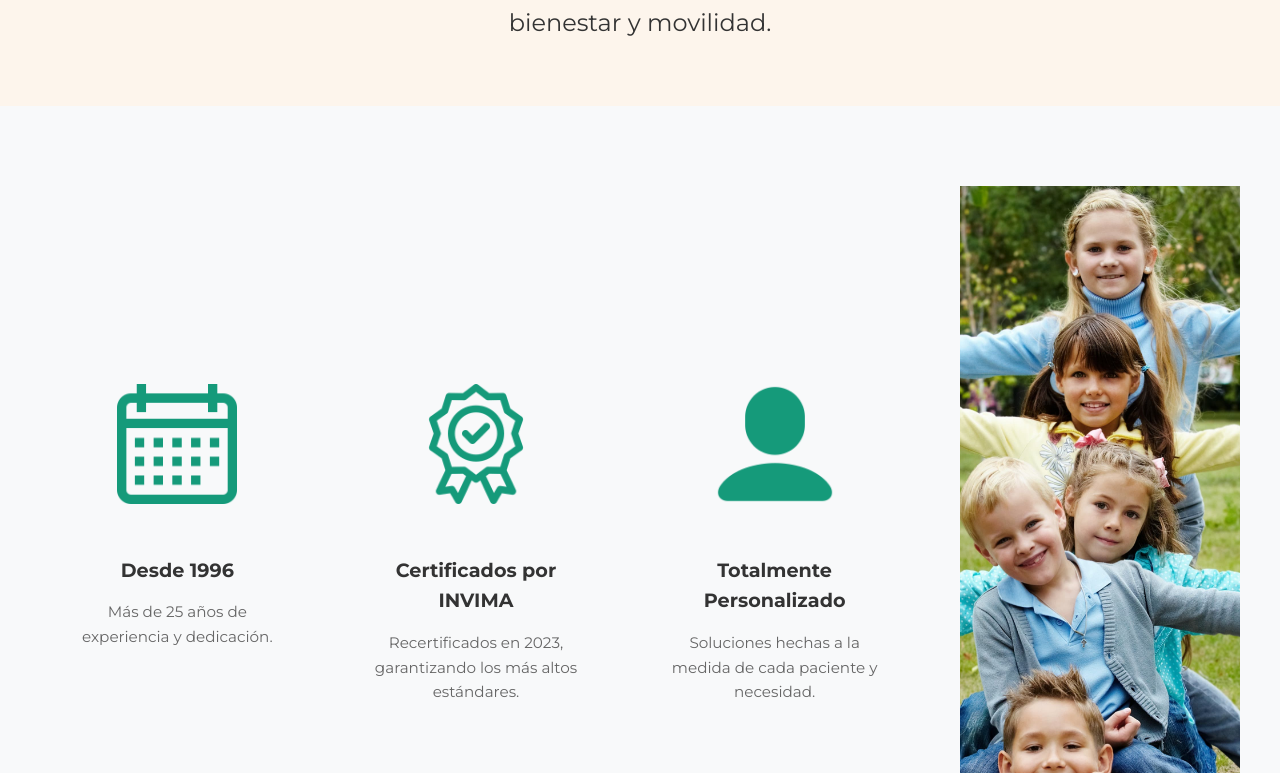
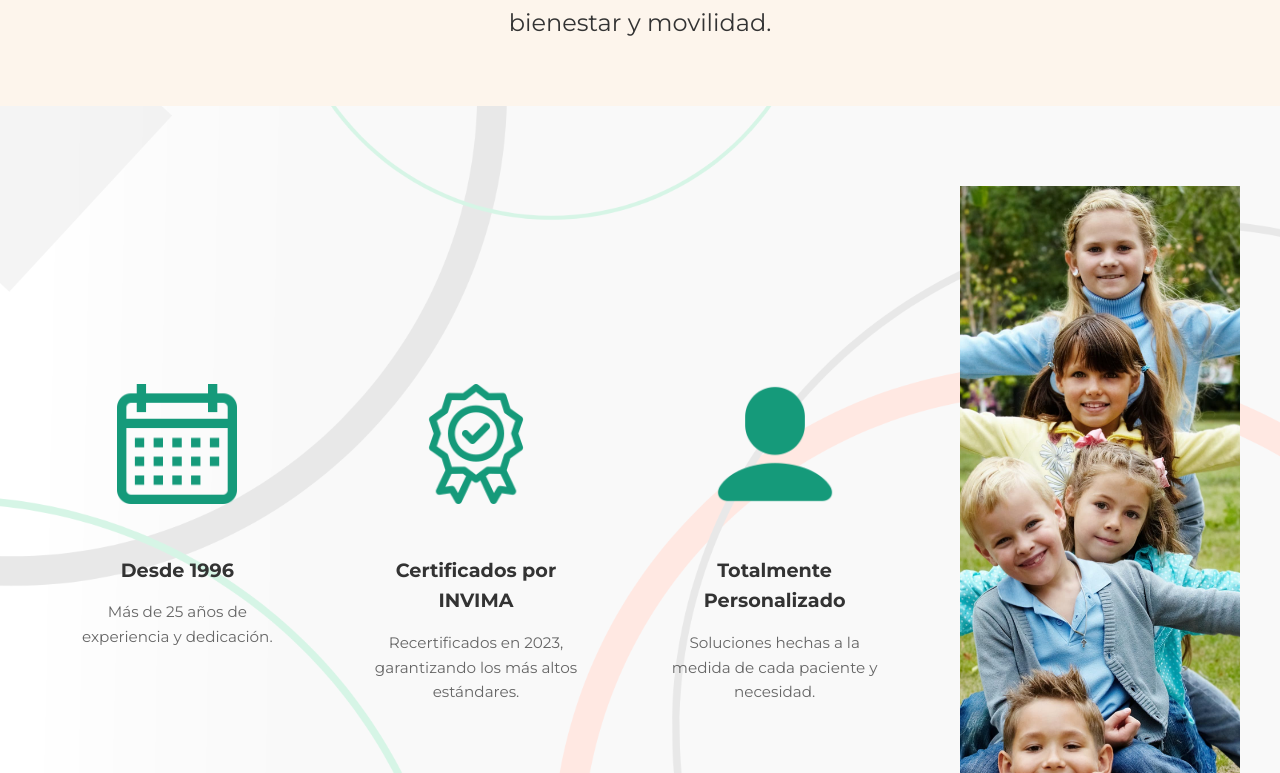
Before and after one commit to YesidSanabria/ortopedia-web, an Angular app: page / in a window 1280 px wide. Shown: the part 807-1580 px from the top of the page. Built offline with nearby package versions, Linux system fonts and the light colour scheme.

Commit message:
Iplementacion fondo

```diff
--- a/src/app/components/header/header.ts
+++ b/src/app/components/header/header.ts
@@ -14,10 +14,12 @@ export class HeaderComponent {
   isDropdownOpen = false;
 
  categories = [
-    { name: 'Ver Todo', value: 'Ver Todo' },
+    { name: 'Línea Blanda', value: 'Línea Blanda' },
+    { name: 'Movilidad', value: 'Movilidad' },
+    { name: 'Ortesis', value: 'Órtesis' },
     { name: 'Plantillas', value: 'Plantillas' },
-    { name: 'Ortesis', value: 'Órtesis' },
-    { name: 'Prótesis', value: 'Prótesis' }
+    { name: 'Prótesis', value: 'Prótesis' },
+    { name: 'Ver Todo', value: 'Ver Todo' }
   ];
 
   constructor(private eRef: ElementRef) {}
--- a/src/app/pages/home/home.css
+++ b/src/app/pages/home/home.css
@@ -70,7 +70,6 @@
 
 /* --- Sección de Confianza --- */
 .trust-section {
-  background-color: #f8f9fa;
   padding: 80px 0;
   overflow: hidden;
 }
@@ -137,7 +136,6 @@
 
 /* --- Sección de Productos/Categorías --- */
 .products-section {
-  background-color: #f8f9fa;
   padding: 80px 0;
 }
 
--- a/src/app/pages/products/products.ts
+++ b/src/app/pages/products/products.ts
@@ -17,8 +17,8 @@ export class ProductsComponent implements OnInit {
   allProducts: any[] = [];
   filteredProducts: any[] = [];
 
-  categorias = ['Ver Todo', 'Plantillas', 'Órtesis', 'Prótesis'];
-  partesCuerpo = ['Ver Todo', 'Superior', 'Inferior', 'Lumbar'];
+  categorias = ['Línea Blanda','Movilidad', 'Órtesis', 'Plantillas', 'Prótesis', 'Ver Todo'];
+  partesCuerpo = ['Superior', 'Inferior', 'Lumbar', 'Ver Todo'];
 
   selectedCategory: string = 'Ver Todo';
   selectedParteCuerpo: string = 'Ver Todo';
--- a/src/styles.css
+++ b/src/styles.css
@@ -52,6 +52,12 @@ body {
   background-color: var(--color-white);
   color: var(--color-text);
   line-height: 1.6;
+
+  background-image: url('/assets/images/main-background.png');
+  background-size: cover;
+  background-position: center center;
+  background-attachment: fixed;
+  background-repeat: no-repeat;
 }
 
 .container {
```
Also changed, not shown: src/assets/images/main-background.png (added).
